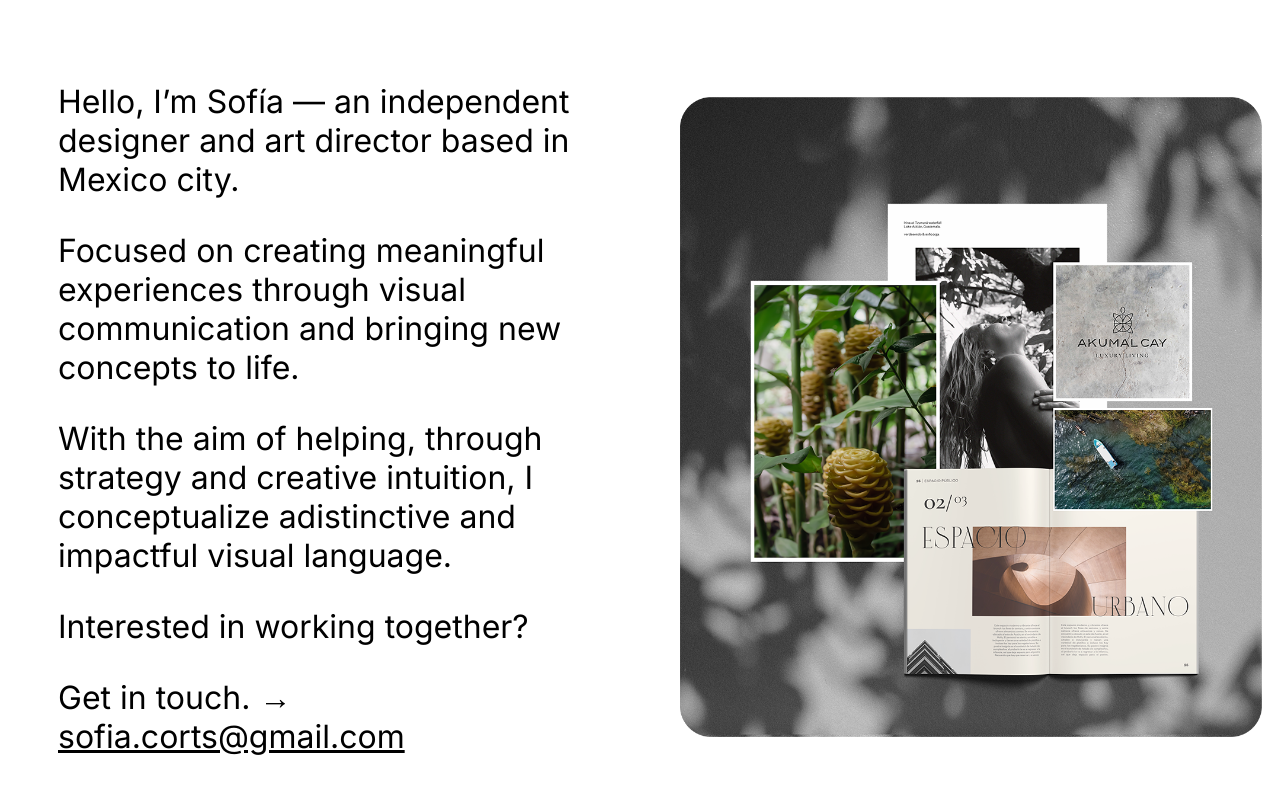
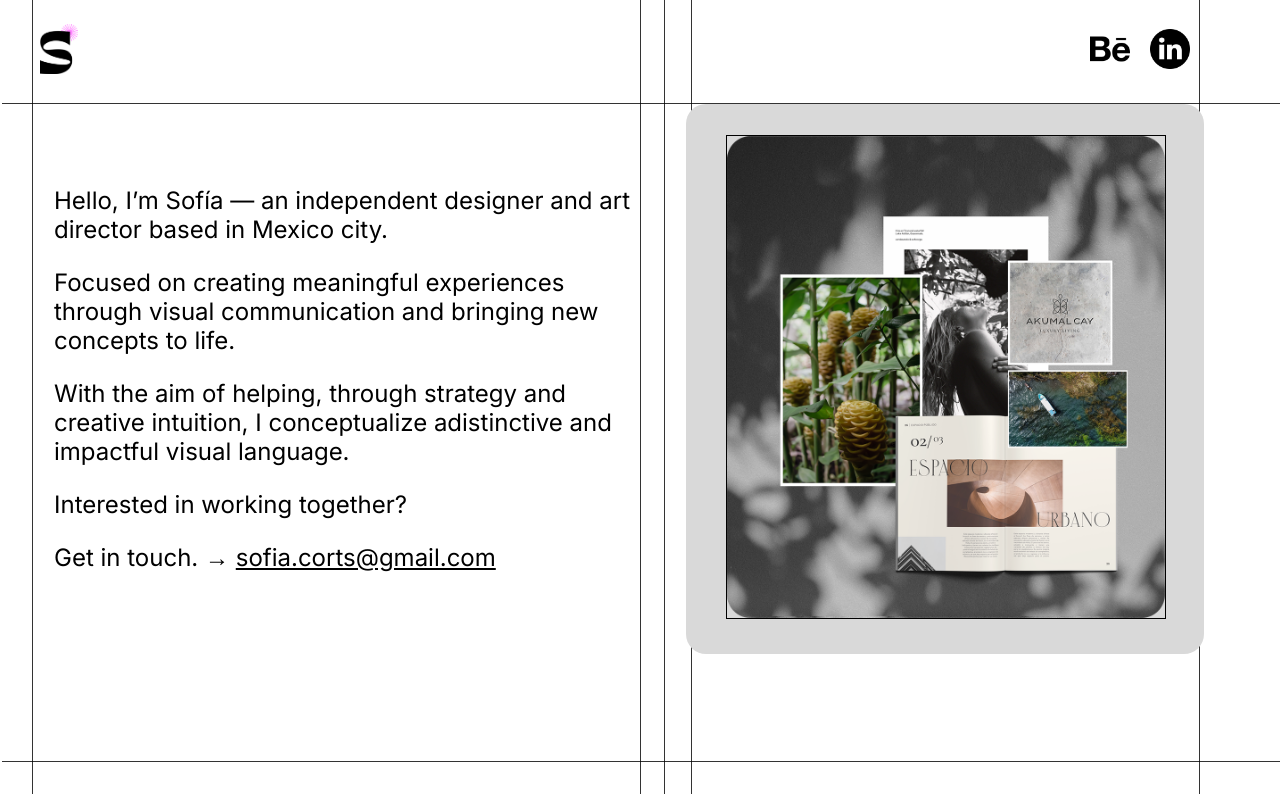
Before and after one commit to JesusWisord/sof-cv, a Next.js app: page / in a window 1280 px wide. Shown: the top 794 px of the page. Built offline with nearby package versions, Linux system fonts and the light colour scheme.

Commit message:
feat: added new icons and styles to get first desktop version

```diff
--- a/src/pages/index.tsx
+++ b/src/pages/index.tsx
@@ -9,7 +9,7 @@ export default function Home() {
   return (
     <>
       <Head>
-        <title>Soficorga</title>
+        <title>Sofía Cortés</title>
         <meta name="description" content="Sofia Cortes Garcia portfolio" />
         <meta name="viewport" content="width=device-width, initial-scale=1" />
         <link rel="icon" href="/iconoweb.png" />
@@ -17,6 +17,23 @@ export default function Home() {
         <link rel="preconnect" href="https://fonts.gstatic.com" crossorigin />
         <link href="https://fonts.googleapis.com/css2?family=Inter&display=swap" rel="stylesheet" />
       </Head>
+      <header className={styles.header}>
+        <figure>
+          <img src="/iconoweb.png" />
+        </figure>
+        <ul>
+          <li>
+            <a href="https://google.com">
+              <img src="icons/behance.png"/>
+            </a>
+          </li>
+          <li>
+            <a href="https://google.com">
+              <img src="icons/linkedin.png"/>
+            </a>
+          </li>
+        </ul>
+      </header>
       <main className={styles.main}>
         <div className={styles.description}>
           <p>
--- a/src/styles/Home.module.css
+++ b/src/styles/Home.module.css
@@ -1,23 +1,53 @@
 .main{
   display: grid;
+  box-sizing: content-box;
   grid-template-columns: 1fr 1fr;
-  margin: 50px;
+  margin: 30px;
   align-items: center;
   justify-items: center;
 }
 
 .description{
-  font-size: 32px
+  font-size: 24px;
+  padding-left: 24px;
 }
 
 .email{
   color: black
 }
 
-.image figure{
-  width: 100%;
+.header{
+  height: 50px;
+  box-sizing: content-box;
+  margin-top: 24px;
+  display: flex;
+  justify-content: space-between;
+  align-items: center;
+}
+.header ul{
+  margin: 0;
+  height: 80%;
+  list-style: none;
+  display: flex;
+  margin-right: 70px;
+}
+.header ul li{
+  margin-right: 20px
+}
+.header figure, .header img, .header ul li{
+  height: 100%;
+}
+
+.image{
+  background-color: #D9D9D9;
+  border-radius: 20px;
+  padding: 15px 0px;
+  width: 85%;
 }
 
 .image figure img{
   width: 100%;
+  padding: 0;
+  margin: 0;
+  border: solid 1px black;
 }
--- a/src/styles/globals.css
+++ b/src/styles/globals.css
@@ -38,3 +38,20 @@
   --card-rgb: 180, 185, 188;
   --card-border-rgb: 131, 134, 135;
 }
+
+
+body{
+  margin: 0;
+  padding: 0;
+  height: 100vh;
+  background:
+   linear-gradient(rgba(0, 0, 0, 0.8),rgba(0, 0, 0, 0.8)) calc((0% + 32px) ) 0px / 1px 100%,
+   linear-gradient(rgba(0, 0, 0, 0.8),rgba(0, 0, 0, 0.8)) calc((50%) ) 0px / 1px 100%,
+   linear-gradient(rgba(0, 0, 0, 0.8),rgba(0, 0, 0, 0.8)) calc((50% + 24px) ) 0px / 1px 100%,
+   linear-gradient(rgba(0, 0, 0, 0.8),rgba(0, 0, 0, 0.8)) calc((50% + 51px) ) 0px / 1px 100%,
+   linear-gradient(rgba(0, 0, 0, 0.8),rgba(0, 0, 0, 0.8)) calc((100% - 80px) ) 0px / 1px 100%,
+   linear-gradient(rgba(0, 0, 0, 0.8),rgba(0, 0, 0, 0.8)) 2px calc((0% + 103px) ) / 100% 1px,
+   linear-gradient(rgba(0, 0, 0, 0.8),rgba(0, 0, 0, 0.8)) 2px calc((100% - 62px) ) / 100% 1px;
+   background-repeat: no-repeat;
+  background-color: white;
+}
```
Also changed, not shown: public/icons/behance.png (added), public/icons/linkedin.png (added).
